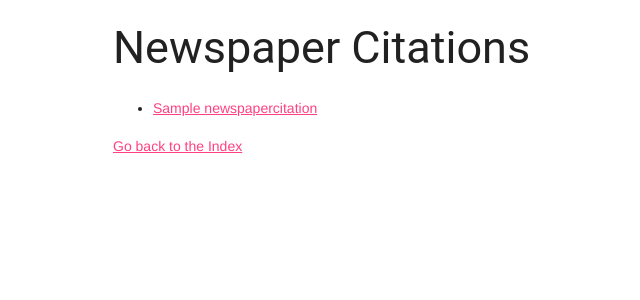
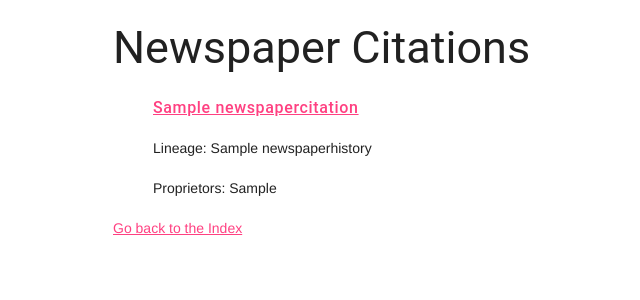
Before and after one commit to lbowenbiggs/virginia-priniting-db, a Django app: page /news_cite/ in a window 1280 px wide. Shown: the part 64-364 px from the top of the page, without its empty margins (143-783 px from the left). Run offline with Django 3.2, Linux system fonts and the light colour scheme; tables that the repository leaves empty hold one stand-in row (values such as "Sample post").

Commit message:
Display newspaper and imprint records like biographies

```diff
--- a/VirginiaPrinting/static/VirginiaPrinting/style.css
+++ b/VirginiaPrinting/static/VirginiaPrinting/style.css
@@ -6,7 +6,7 @@ main {
     position: relative;
 }
 
-.bio-result:hover {
+.record-result:hover {
     background-color: lightgrey;
 }
 
--- a/VirginiaPrinting/templates/VirginiaPrinting/imprint_record_index.html
+++ b/VirginiaPrinting/templates/VirginiaPrinting/imprint_record_index.html
@@ -68,7 +68,10 @@
 {%  if imprints %}
 <ul>
     {%  for imprint in imprints %}
-    <li><a href="{% url 'VPDB:imprint_detail' imprint.imprint_number %}">{{ imprint.short_title }}</a></li>
+    <div class="record-result">
+        <h6><a href="{% url 'VPDB:imprint_detail' imprint.imprint_number %}">{{ imprint.short_title }}</a></h6>
+        <p>{{ imprint.title }}</p>
+    </div>
     {%  endfor %}
 </ul>
 {%  else %}
--- a/VirginiaPrinting/templates/VirginiaPrinting/newspaper_citation_index.html
+++ b/VirginiaPrinting/templates/VirginiaPrinting/newspaper_citation_index.html
@@ -65,7 +65,11 @@
 {%  if news_cites %}
 <ul>
     {%  for news_cite in news_cites %}
-    <li><a href="{% url 'VPDB:news_cite_detail' news_cite.id %}">{{ news_cite.title }}</a></li>
+    <div class="record-result">
+        <h6><a href="{% url 'VPDB:news_cite_detail' news_cite.id %}">{{ news_cite.title }}</a></h6>
+        <p>Lineage: {{ news_cite.lineage }}</p>
+        <p>Proprietors: {{ news_cite.proprietors }}</p>
+    </div>
     {%  endfor %}
 </ul>
 {%  else %}
--- a/VirginiaPrinting/templates/VirginiaPrinting/newspaper_history_index.html
+++ b/VirginiaPrinting/templates/VirginiaPrinting/newspaper_history_index.html
@@ -65,7 +65,8 @@
 {%  if news_hists %}
 <ul>
     {%  for news_hist in news_hists %}
-    <li><a href="{% url 'VPDB:news_hist_detail' news_hist.id %}">{{ news_hist.group_title }}</a></li>
+    <h6><a href="{% url 'VPDB:news_hist_detail' news_hist.id %}">{{ news_hist.group_title }}</a></h6>
+        <p>Contains {{ news_hist.newspapercitation_set.count }} variant{{ news_hist.newspapercitation_set.count|pluralize }}</p>
     {%  endfor %}
 </ul>
 {%  else %}
```
